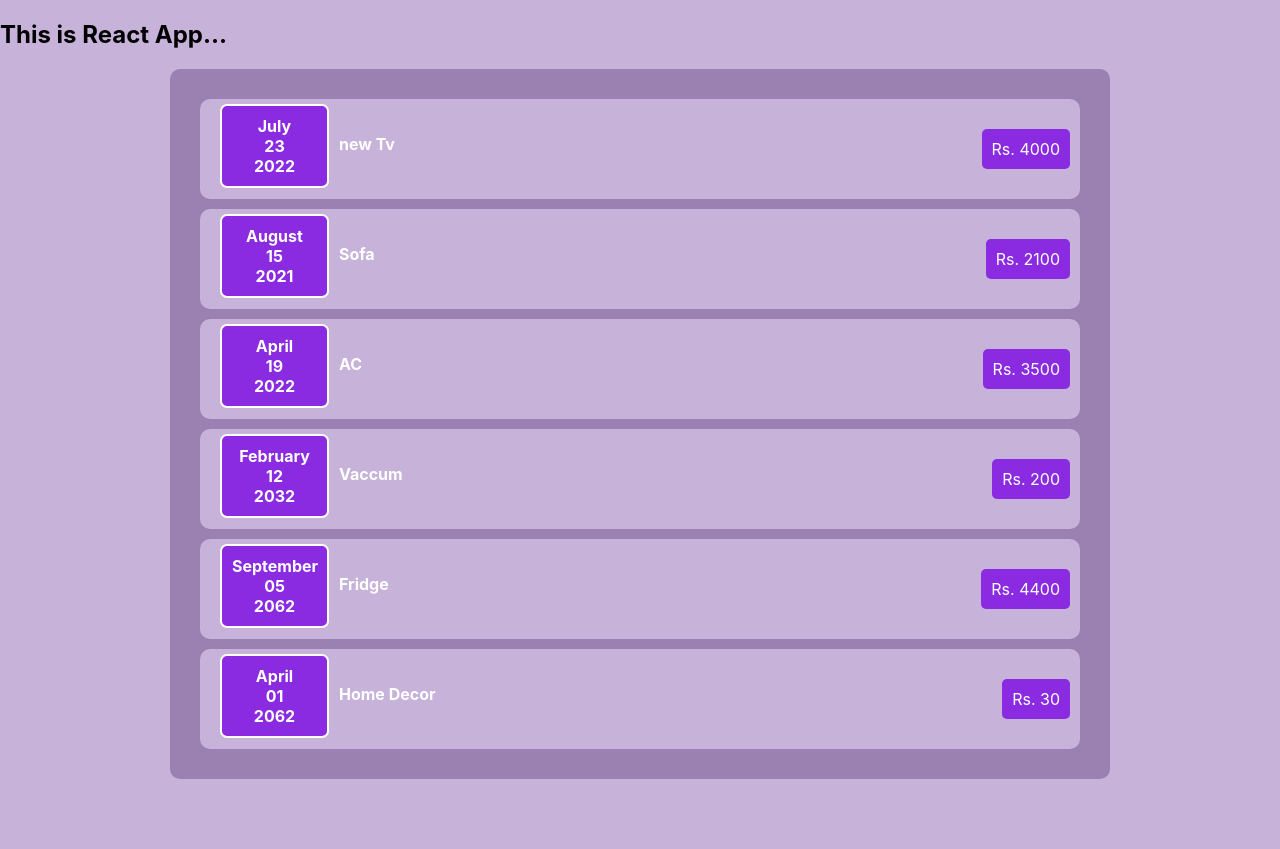
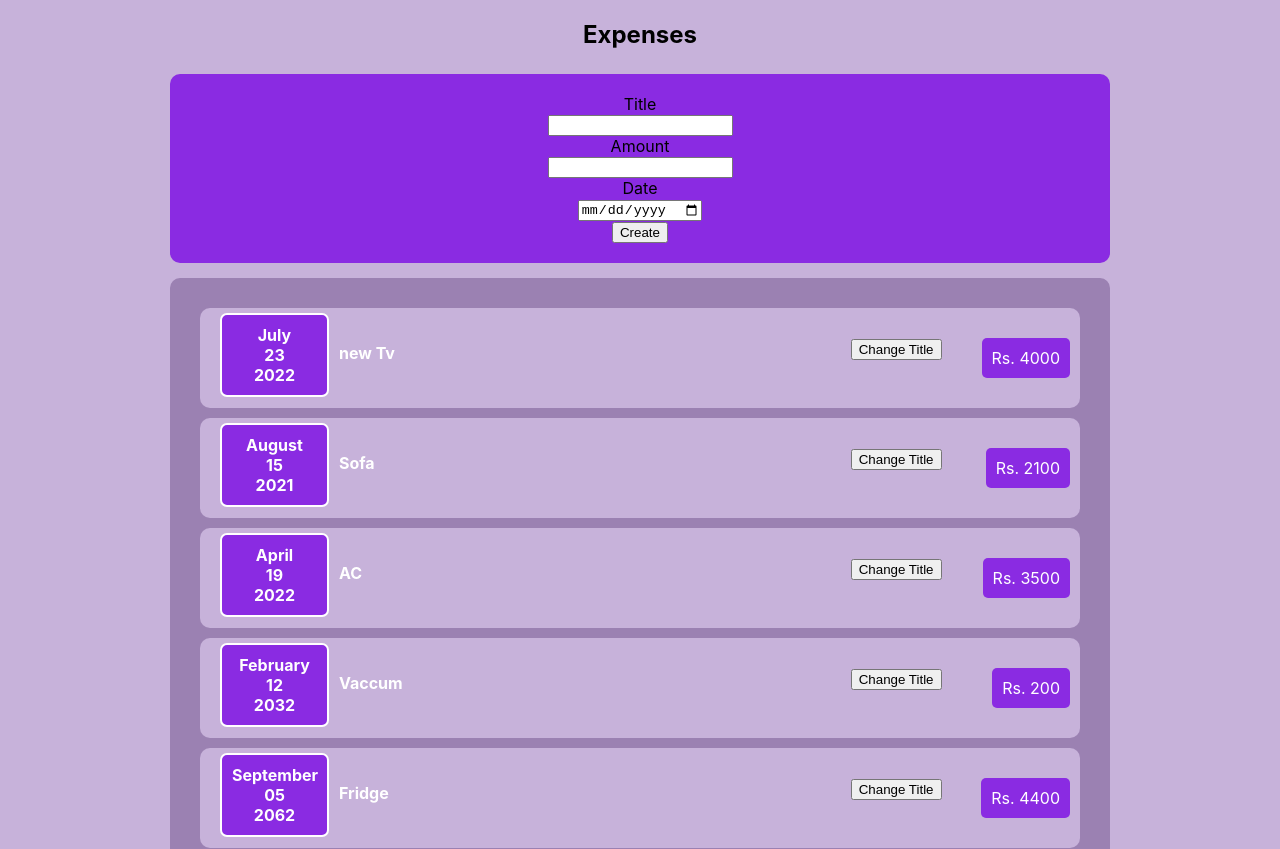
Before and after one commit to maheshp212/react-18, a React (Create React App) app in the folder priya/: page / in a window 1280 px wide. Shown: the top 849 px of the page. Before the commit the page ends 800 px from the top, so only its background shows below. Built offline with nearby package versions, Linux system fonts and the light colour scheme.

Commit message:
forms & events

```diff
--- a/priya/public/index.html
+++ b/priya/public/index.html
@@ -9,7 +9,7 @@
       name="description"
       content="Web site created using create-react-app"
     />
-    <link rel="apple-touch-icon" href="%PUBLIC_URL%/logo192.png" />
+    <!-- <link rel="apple-touch-icon" href="%PUBLIC_URL%/logo192.png" /> -->
     <!--
       manifest.json provides metadata used when your web app is installed on a
       user's mobile device or desktop. See https://developers.google.com/web/fundamentals/web-app-manifest/
--- a/priya/src/App.css
+++ b/priya/src/App.css
@@ -1,2 +1,5 @@
 .App{
 }
+h2{
+    text-align: center;
+}
--- a/priya/src/App.js
+++ b/priya/src/App.js
@@ -1,6 +1,7 @@
 import './App.css';
 import Expenses from './components/expenses/Expenses'
-function App() {
+import NewExpense from './components/NewExpense/NewExpense';
+const App = ()=> {
   // JSX - Java Script XML
   const expenseList = [
     { title: 'new Tv', amount: 4000, date: new Date(2022,6,23)},
@@ -12,7 +13,8 @@ function App() {
   ]
   return (
     <div className="App">
-      <h2> This is React App...</h2>
+      <h2>Expenses</h2>
+      <NewExpense/>
       <Expenses items={expenseList} > </Expenses>
     </div>
   );
--- /dev/null
+++ b/priya/src/components/NewExpense/ExpenseForm.js
@@ -0,0 +1,70 @@
+import './ExpenseForm.css'
+import { useState } from 'react';
+const ExpenseForm = (props)=>{
+
+    const [entertedTitle, setEnteredTitle] = useState('');
+    const [entertedAmount, setEnteredAmount] = useState('');
+    const [entertedDate, setEnteredDate] = useState('');
+    // const [userInput, setUserInput] = useState({
+    //     entertedTitle :'',
+    //     entertedAmount:'',
+    //     entertedDate: '',
+    // });
+
+    const titleChangeHandler = (event)=>{
+         setEnteredTitle(event.target.value);
+        //setUserInput({...userInput, entertedTitle: event.target.value});
+
+        // setUserInput((prevState)=>{
+        //     return {
+        //         ...prevState,
+        //         entertedTitle: event.target.value
+        //     }
+        // })
+        // console.log(userInput);
+    }
+    const amountChangeHandler = (event)=>{
+        setEnteredAmount(event.target.value);
+        // setUserInput({...userInput,entertedAmount: event.target.value})
+        // console.log(userInput);
+    }
+    const dateChangeHandler = (event)=>{
+        //console.log(event.target.value)
+        setEnteredDate(event.target.value);
+        // setUserInput({...userInput, entertedDate: new Date(event.target.value)})
+        // console.log(userInput);
+    }
+    const submitHandler = (event)=>{
+        event.preventDefault();
+        const expenseData = {
+            title: entertedTitle,
+            amount : entertedAmount,
+            date : new Date(entertedDate)
+        }
+
+        setEnteredTitle('');
+        setEnteredAmount('');
+        setEnteredDate('');
+
+        console.log(expenseData);
+    }
+    return <form onSubmit={submitHandler}>
+        <div>
+            <label> Title</label>
+            <div><input type="text" value={entertedTitle} onChange={titleChangeHandler} /></div>
+        </div>
+        <div>
+            <label> Amount</label>
+            <div><input type="number" value={entertedAmount} onChange={amountChangeHandler}/></div>
+        </div>
+        <div>
+            <label> Date</label>
+            <div><input type="date" value={entertedDate} onChange={dateChangeHandler}/></div>
+        </div>
+        <div>
+            <button >Create</button>
+        </div>
+    </form>
+}
+
+export default ExpenseForm
--- /dev/null
+++ b/priya/src/components/NewExpense/NewExpense.css
@@ -0,0 +1,10 @@
+.expense-form{
+    width: 900px;
+    margin: 0 auto;
+    padding: 20px;
+    background-color: blueviolet;
+    border-radius: 10px;
+    margin-bottom: 15px;
+    margin-top: 25px;
+    text-align: center;
+}
--- /dev/null
+++ b/priya/src/components/NewExpense/NewExpense.js
@@ -0,0 +1,10 @@
+import ExpenseForm from './ExpenseForm'
+import './NewExpense.css'
+const NewExpense = (props)=>{
+
+    return <div className='expense-form'>
+        <ExpenseForm/>
+    </div>
+}
+
+export default NewExpense
--- a/priya/src/components/expenses/ExpenseDate.js
+++ b/priya/src/components/expenses/ExpenseDate.js
@@ -1,5 +1,5 @@
 import './ExpenseDate.css'
-function ExpenseDate(props){
+const ExpenseDate = (props)=>{
     const month = props.expenseDate.toLocaleString('en-us',{month:'long'});
     const day = props.expenseDate.toLocaleString('en-us',{day:'2-digit'});
     const year = props.expenseDate.getFullYear();
--- a/priya/src/components/expenses/ExpenseItem.js
+++ b/priya/src/components/expenses/ExpenseItem.js
@@ -1,8 +1,17 @@
 import './ExpenseItem.css';
 import ExpenseDate from './ExpenseDate'
 import Card from '../ui/card';
-function ExpenseItem(props) {
-  // {props.date.toISOString()}
+import {useState} from 'react';
+
+const ExpenseItem = (props) => {
+  const [title, setTitle] =  useState(props.title);
+  const [num, setNum] =  useState(0);
+
+  const clickHandler = () =>{
+    setTitle('updated !!' + num );
+    setNum(num + 1);
+    console.log(title);
+  }
   return (
     <Card className='expense-item' >
       <div className="expense-item__date">
@@ -10,8 +19,9 @@ function ExpenseItem(props) {
         expenseDate={props.date}/>
       </div>
       <div className="expense-item__description">
-        <div className='expense-item__name'>{props.title}</div>
+        <div className='expense-item__name'>{title}</div>
         <div className="expense-item__amount">Rs. {props.amount}</div>
+        <button onClick={clickHandler}>Change Title</button>
       </div>
     </Card>
   );
--- a/priya/src/components/expenses/Expenses.js
+++ b/priya/src/components/expenses/Expenses.js
@@ -1,7 +1,7 @@
 import Card from '../ui/card';
 import ExpenseItem from './ExpenseItem';
 import './Expenses.css'
-function Expenses(props) {
+const Expenses = (props) => {
     const expenseList = props.items
     return(
         <Card className="expenses">
--- a/priya/src/components/ui/card.js
+++ b/priya/src/components/ui/card.js
@@ -1,7 +1,7 @@
 import './card.css'
-function Card(props){
+const Card = (props)=>{
     const classes = 'card ' + props.className
-    return (<p className={classes}> {props.children} </p>)
+    return (<div className={classes}> {props.children} </div>)
 }
 
 export default Card
```
Also changed, not shown: priya/src/components/NewExpense/ExpenseForm.css (added).
